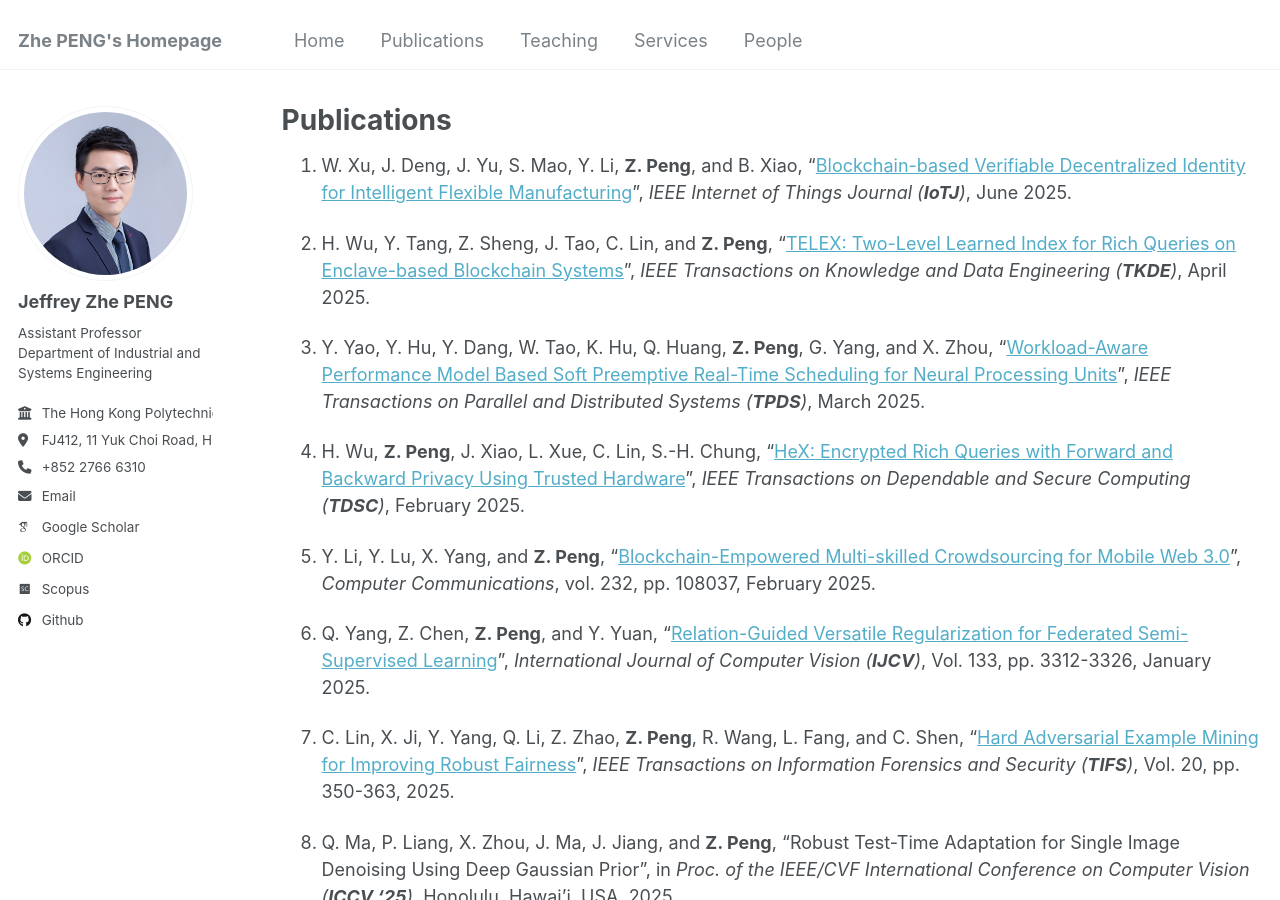
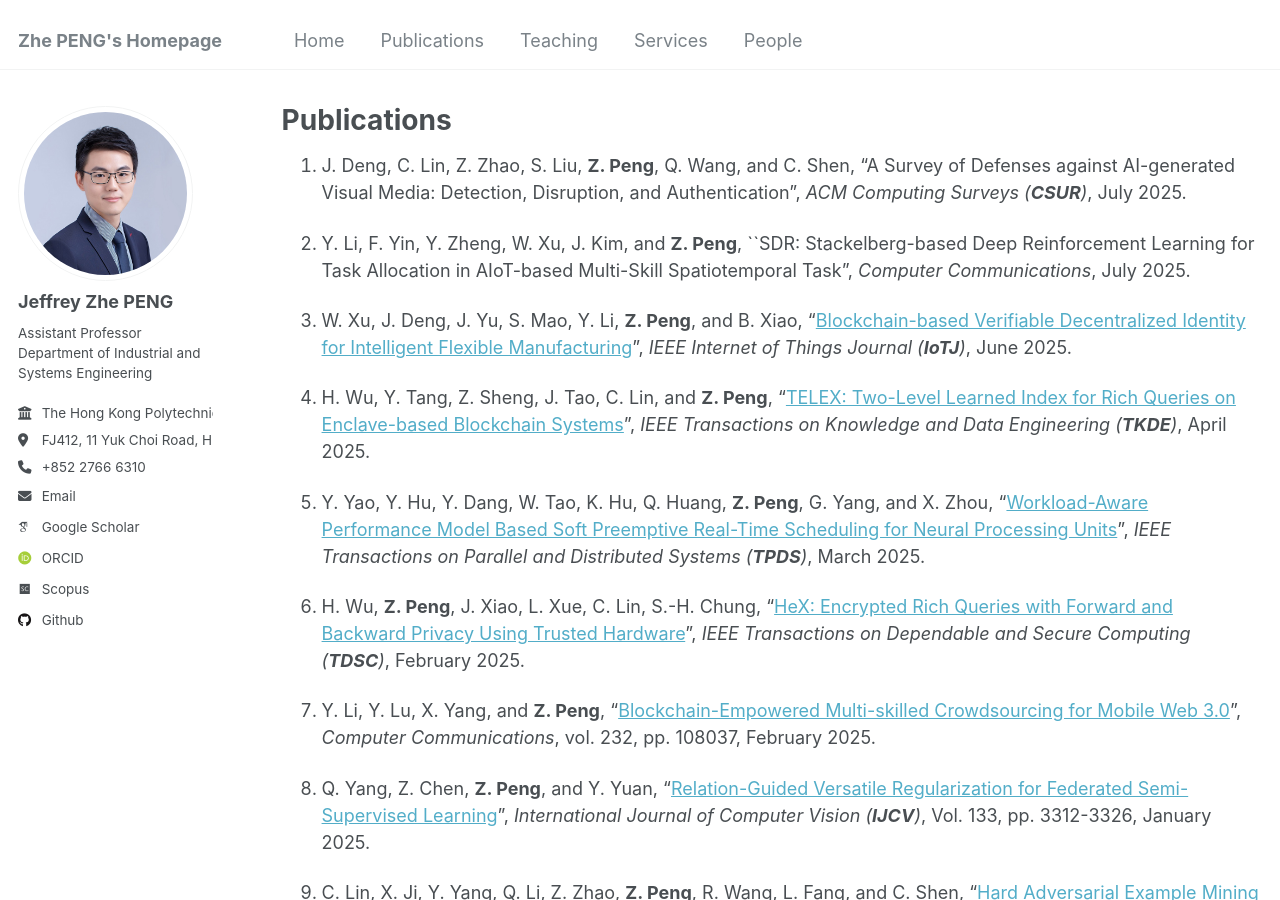
Before and after one commit to PENG-Zhe/peng-zhe.github.io, a Jekyll site: the page built from _pages/publications.md, in a window 1280 px wide and 900 px high. Built offline with Jekyll 4.4.1, drawn with Linux system fonts in a browser that asks for light colours; some web fonts are replaced.

Commit message:
Update publications.md

```diff
--- a/_pages/publications.md
+++ b/_pages/publications.md
@@ -3,6 +3,10 @@ title: "Publications"
 permalink: /publications/
 layout: archive
 ---
+
+1. J. Deng, C. Lin, Z. Zhao, S. Liu, **Z. Peng**, Q. Wang, and C. Shen, "A Survey of Defenses against AI-generated Visual Media: Detection, Disruption, and Authentication", _ACM Computing Surveys (**CSUR**)_, July 2025.
+
+1. Y. Li, F. Yin, Y. Zheng, W. Xu, J. Kim, and **Z. Peng**, ``SDR: Stackelberg-based Deep Reinforcement Learning for Task Allocation in AIoT-based Multi-Skill Spatiotemporal Task", _Computer Communications_, July 2025.
 
 1. W. Xu, J. Deng, J. Yu, S. Mao, Y. Li, **Z. Peng**, and B. Xiao, "[Blockchain-based Verifiable Decentralized Identity for Intelligent Flexible Manufacturing](https://ieeexplore.ieee.org/document/11025828)", _IEEE Internet of Things Journal (**IoTJ**)_, June 2025.
 
```
